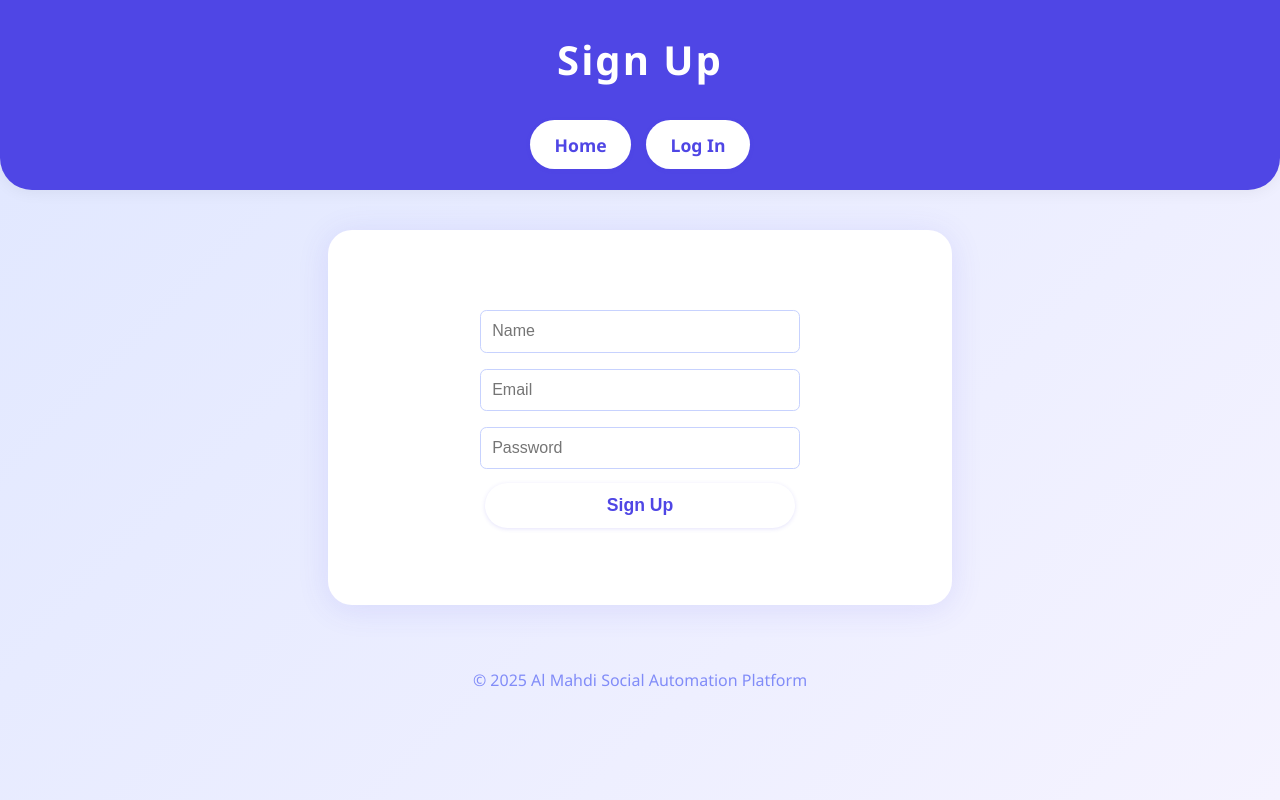
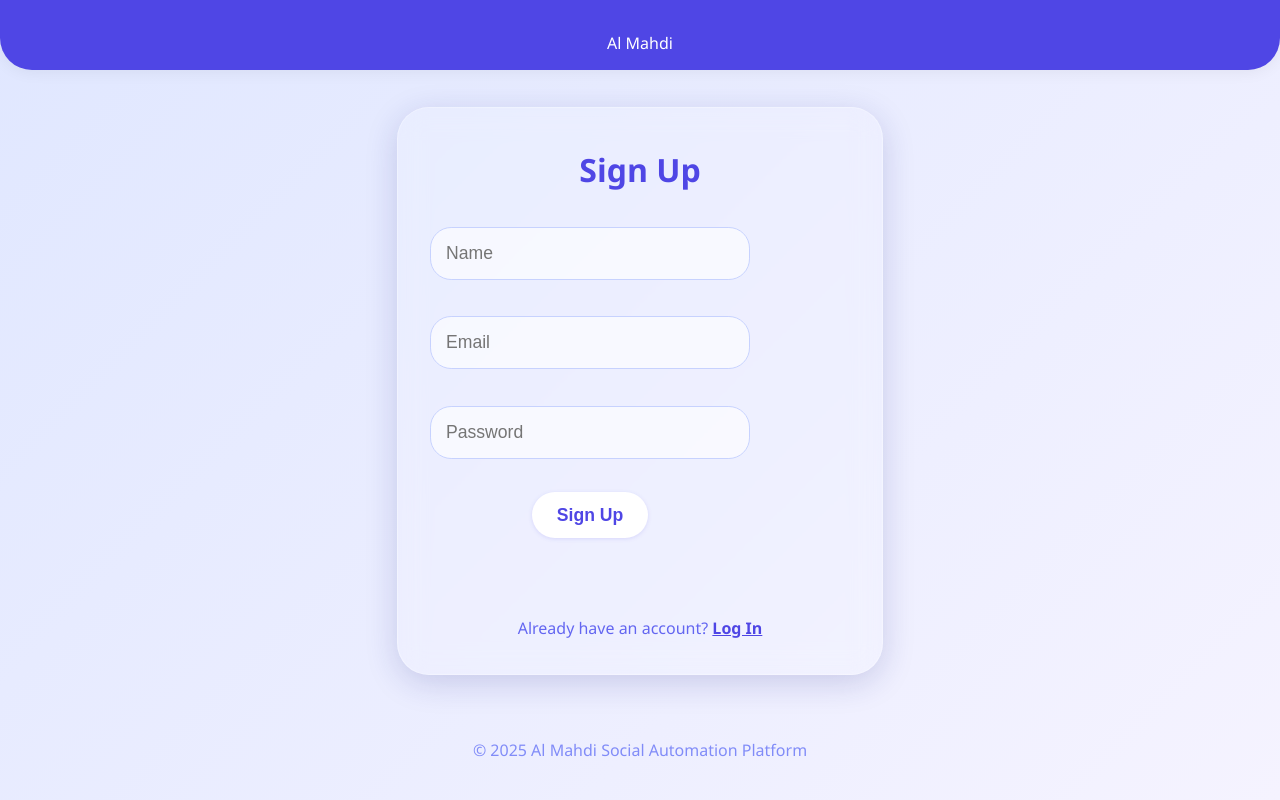
Before and after one commit to AlMahdi68/Al-Mahdi, a plain HTML site: page signup.html in a window 1280 px wide. Drawn offline with nearby package versions, Linux system fonts and the light colour scheme.

Commit message:
Update signup.html

```diff
--- a/signup.html
+++ b/signup.html
@@ -3,29 +3,97 @@
 <head>
   <meta charset="UTF-8" />
   <meta name="viewport" content="width=device-width, initial-scale=1.0"/>
-  <title>Sign Up - Social Automation Platform</title>
+  <title>Sign Up - Al Mahdi Social Automation</title>
+  <link href="https://fonts.googleapis.com/css2?family=Inter:wght@400;700;900&display=swap" rel="stylesheet">
   <link rel="stylesheet" href="style.css"/>
+  <style>
+    .main-card {
+      background: rgba(255,255,255,0.15);
+      box-shadow: 0 8px 32px 0 rgba(31,38,135,0.18);
+      backdrop-filter: blur(14px);
+      -webkit-backdrop-filter: blur(14px);
+      border-radius: 2em;
+      max-width: 420px;
+      padding: 2.5em 2em 2.2em 2em;
+      margin: 2.3em auto 2.7em auto;
+      text-align: center;
+      border: 1.5px solid rgba(255,255,255,0.28);
+    }
+    .main-card h2 {
+      font-size: 2em;
+      font-weight: 700;
+      margin: 0 0 0.5em 0;
+      color: #4f46e5;
+    }
+    form {
+      display: flex;
+      flex-direction: column;
+      gap: 1.2em;
+      align-items: center;
+      margin: 1.7em 0 0 0;
+    }
+    input {
+      width: 90%;
+      padding: 0.85em;
+      border-radius: 1.2em;
+      border: 1.2px solid #c7d2fe;
+      font-size: 1.1em;
+      background: rgba(255,255,255,0.6);
+      transition: border 0.18s;
+    }
+    input:focus {
+      outline: none;
+      border-color: #6366f1;
+    }
+    .error {
+      color: #d90429;
+      margin-top: 1.1em;
+      font-size: 1em;
+      min-height: 1.8em;
+      text-align: center;
+    }
+    .alt {
+      margin-top: 1.7em;
+      color: #6366f1;
+      font-size: 1em;
+    }
+    .alt a {
+      color: #4f46e5;
+      text-decoration: underline;
+      font-weight: 700;
+    }
+  </style>
 </head>
 <body>
   <header>
-    <h1>Sign Up</h1>
-    <a href="index.html" class="btn">Home</a>
-    <a href="login.html" class="btn">Log In</a>
+    <div class="logo"><a href="index.html" style="color:inherit;text-decoration:none;">Al Mahdi</a></div>
   </header>
-  <main>
-    <form id="signup-form">
-      <input type="text" id="name" placeholder="Name" required/>
-      <input type="email" id="email" placeholder="Email" required/>
-      <input type="password" id="password" placeholder="Password" required/>
+  <div class="main-card">
+    <h2>Sign Up</h2>
+    <form id="signup-form" autocomplete="on">
+      <input type="text" id="name" placeholder="Name" autocomplete="name" required/>
+      <input type="email" id="email" placeholder="Email" autocomplete="email" required/>
+      <input type="password" id="password" placeholder="Password" autocomplete="new-password" required/>
       <button type="submit" class="btn">Sign Up</button>
     </form>
     <div id="signup-error" class="error"></div>
-  </main>
+    <div class="alt">
+      Already have an account? <a href="login.html">Log In</a>
+    </div>
+  </div>
   <div class="footer">
     &copy; 2025 Al Mahdi Social Automation Platform
   </div>
-  <script src="https://cdn.jsdelivr.net/npm/@supabase/supabase-js"></script>
-  <script src="supabaseClient.js"></script>
-  <script src="auth.js"></script>
+  <script>
+    // Demo mode: Show popup on signup (remove if using real backend)
+    document.getElementById("signup-form").addEventListener("submit", function(e){
+      e.preventDefault();
+      document.getElementById("signup-error").textContent = "";
+      setTimeout(function(){
+        alert("Demo: Signup successful! You can now log in.");
+        window.location.href = "login.html";
+      }, 300);
+    });
+  </script>
 </body>
 </html>
```
